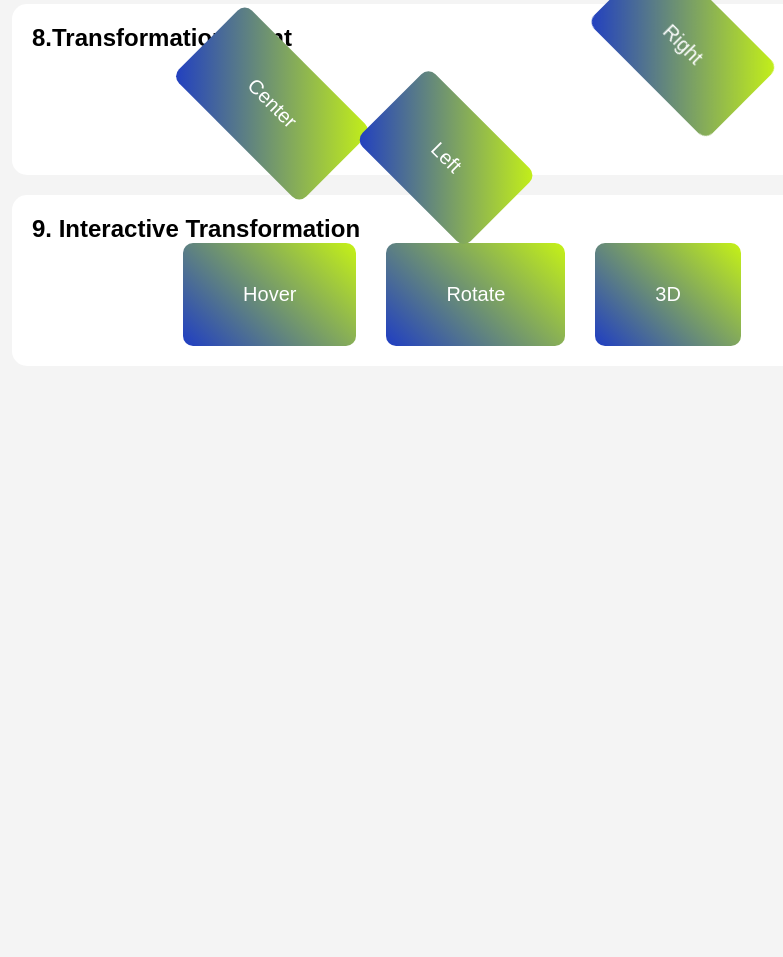
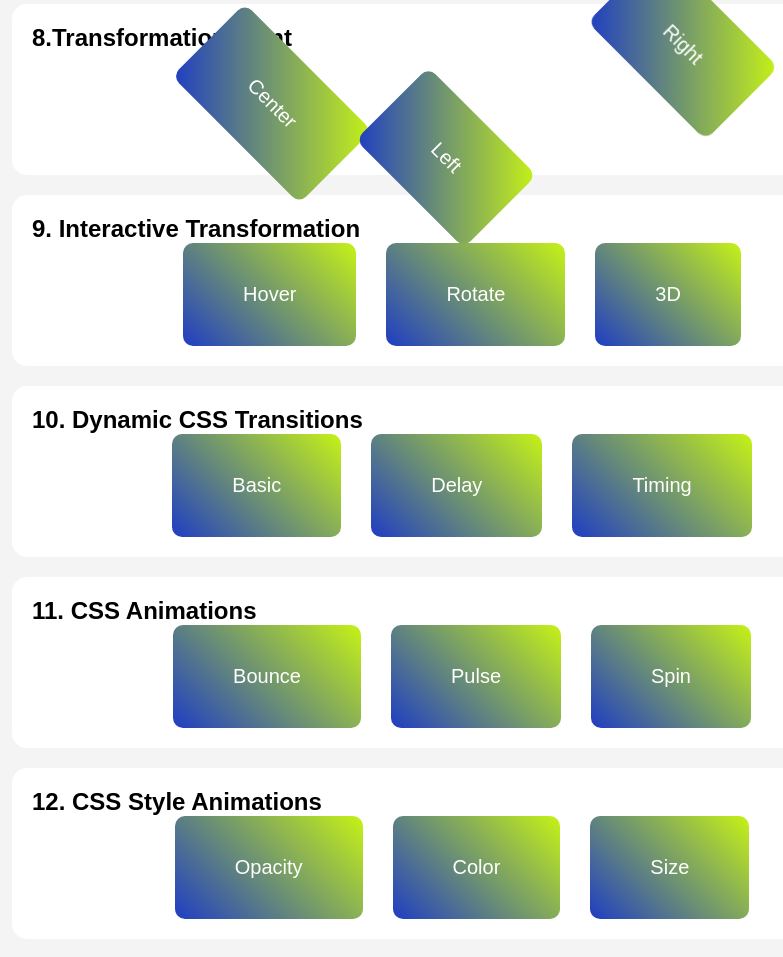
Before and after one commit to Koshakc/git-test4, a plain HTML site: page DecorativeCss/index.html in a window 1280 px wide. Shown: the part 1373-2330 px from the top of the page, without its empty margins (178-961 px from the left). Before the commit the page ends 1779 px from the top, so only its background shows below. Drawn offline with Linux system fonts and the light colour scheme.

Commit message:
feat: CSS Animations

```diff
--- a/DecorativeCss/index.html
+++ b/DecorativeCss/index.html
@@ -93,6 +93,32 @@
                 <div class="example-box hover-3d">3D</div>
             </div>
         </section>
-
+        <section class="main-section">
+            <h2
+            class="main-section__title">10. Dynamic CSS Transitions </h2>
+            <div class="example-row">
+                <div class="example-box transition-basic">Basic</div>
+                <div class="example-box transition-delay">Delay</div>
+                <div class="example-box transition-timing">Timing</div>
+            </div>
+        </section>
+        <section class="main-section">
+            <h2
+            class="main-section__title">11. CSS Animations </h2>
+            <div class="example-row">
+                <div class="example-box animation-bounce">Bounce</div>
+                <div class="example-box animation-pulse">Pulse</div>
+                <div class="example-box animation-spin">Spin</div>
+            </div>
+        </section>
+        <section class="main-section">
+            <h2
+            class="main-section__title">12. CSS Style Animations </h2>
+            <div class="example-row">
+                <div class="example-box opacity-transition">Opacity</div>
+                <div class="example-box color-transition">Color</div>
+                <div class="example-box size-transition">Size</div>
+            </div>
+        </section>
 </body>
 </html>
--- a/DecorativeCss/style.css
+++ b/DecorativeCss/style.css
@@ -163,3 +163,97 @@ body{
     transition: transform 1s ease-out;
     transform: perspective(100px) rotateX(50deg);
 }
+
+.transition-basic{
+    transition: all 1s ease;
+}
+
+.transition-basic:hover{
+    background: linear-gradient(45deg, #c6f216, #1f3dc3);
+    transform: scale(1.3);
+}
+
+.transition-delay{
+    transition: all 1s ease-in 0.5s;
+}
+
+.transition-delay:hover{
+    background: linear-gradient(45deg, #c6f216, #1f3dc3);
+    transform: translateY(-10px);
+}
+
+.transition-timing{
+    transition: all 1s ease-in 0.5s;
+}
+
+.transition-timing:hover{
+    background: linear-gradient(45deg, #c6f216, #1f3dc3);
+    transform: rotate(360deg) scale(1.3);
+}
+
+.animation-bounce{
+    animation: bounce 0.5s infinite;
+}
+
+@keyframes bounce{
+    0%{
+        transform: translateY(0);
+    }
+    50%{
+        transform: translateY(-10px);
+    }
+    100%{
+        transform: translateY(0);
+    }
+}
+
+.animation-pulse{
+    animation: pulse 0.5s infinite;
+}
+
+@keyframes pulse{
+
+    0%, 100%{
+        transform: scale(1);
+    }
+    50%{
+        transform: scale(1.2);
+}}
+
+.animation-spin{
+    animation: spin 2s linear;
+}
+
+@keyframes spin{
+    0%{
+        transform: rotate(0deg);
+    }
+    100%{
+        transform: rotate(360deg);
+    }
+}
+
+.opacity-transition{
+    transition: opacity 1s transform ease;
+}
+
+.opacity-transition:hover{
+    opacity: 0.5;
+    transform: translateY(-10px);
+}
+
+.color-transition{
+    transition: color 1s ease;
+}
+
+.color-transition:hover{
+    color: red;
+}
+
+.size-transition{
+    transition: color 1s ease;
+}
+
+.size-transition:hover{
+    font-size: 30px;
+}
```
